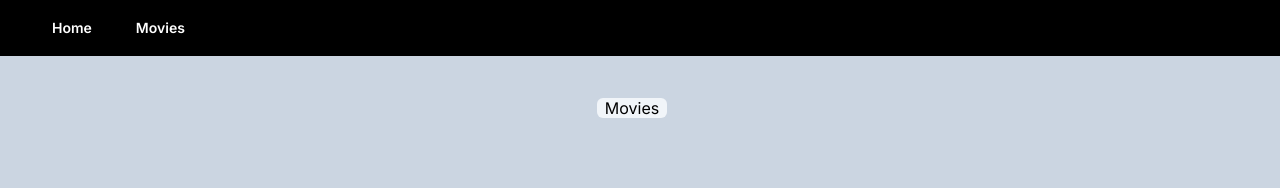
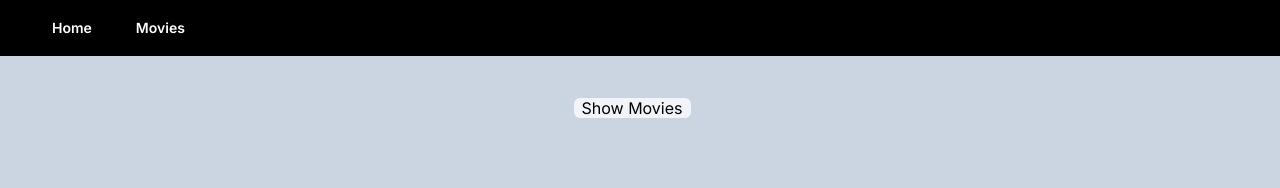
Before and after one commit to johnhm22/nextjs-pagination, a Next.js app: page / in a window 1280 px wide. Shown: the top 188 px of the page. Built offline with nearby package versions, Linux system fonts and the light colour scheme.

Commit message:
Making minor change in text

```diff
--- a/app/page.tsx
+++ b/app/page.tsx
@@ -13,7 +13,7 @@ const Page = async () => {
               href={'/movies'}
               className='mr-4 rounded-md bg-slate-100 px-2'
             >
-              Movies
+              Show Movies
             </Link>
           </div>
         </div>
```
